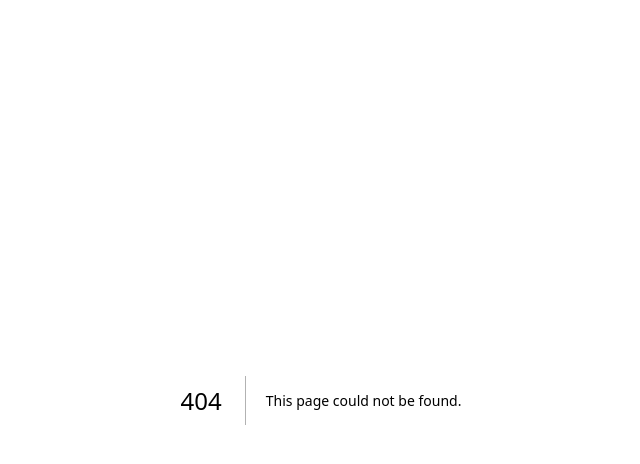
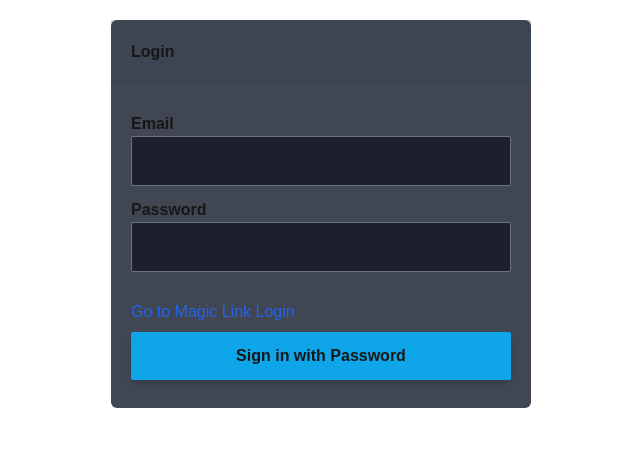
Before and after one commit to s-kvng/Ticketing-System, a Next.js app: page /login in a window 1280 px wide. Before the commit this address had no page. Shown: the top 464 px of the page, without its empty margins (319-959 px from the left). Built offline with nearby package versions, Linux system fonts and the light colour scheme.

Commit message:
ui: Implement login page :package:

```diff
--- a/src/app/layout.tsx
+++ b/src/app/layout.tsx
@@ -1,6 +1,13 @@
 import type { Metadata } from "next";
 import localFont from "next/font/local";
 import "./globals.css";
+
+<head>
+  <link
+    rel="stylesheet"
+    href="https://cdn.jsdelivr.net/npm/@picocss/pico@2/css/pico.min.css"
+  />
+</head>;
 
 const geistSans = localFont({
   src: "./fonts/GeistVF.woff",
@@ -28,7 +35,7 @@ export default function RootLayout({
       <body
         className={`${geistSans.variable} ${geistMono.variable} antialiased`}
       >
-        {children}
+        <main className=" container"> {children}</main>
       </body>
     </html>
   );
--- /dev/null
+++ b/src/app/login/page.tsx
@@ -0,0 +1,10 @@
+import Login from "@/components/form/login";
+import React from "react";
+
+const LoginPage = ({ searchParams }) => {
+  const wantMagicLink = searchParams.magicLink === "yes";
+
+  return <Login isPasswordLogin={!wantMagicLink} />;
+};
+
+export default LoginPage;
--- /dev/null
+++ b/src/components/form/login.tsx
@@ -0,0 +1,94 @@
+"use client";
+
+import { useRef } from "react";
+import Link from "next/link";
+
+const Login = ({ isPasswordLogin }) => {
+  const emailInputRef = useRef(null);
+  const passwordInputRef = useRef(null);
+
+  return (
+    <form
+      className="py-5"
+      onSubmit={(event) => {
+        event.preventDefault();
+        if (isPasswordLogin) {
+          alert("User wants to login with password");
+        } else {
+          alert("User wants to login with magic link");
+        }
+      }}
+    >
+      <article
+        className="bg-gray-900/80 rounded-md"
+        style={{ maxWidth: "420px", margin: "auto" }}
+      >
+        <header className=" bg-gray-700/20 p-5 font-bold">Login</header>
+        <fieldset className=" py-7 px-5">
+          <label htmlFor="email" className="font-semibold">
+            Email
+            <input
+              ref={emailInputRef}
+              className="block w-full bg-slate-950/60 text-white
+              border border-1 border-gray-500 rounded-sm p-3 mb-3 font-light "
+              type="email"
+              id="email"
+              name="email"
+              required
+            />
+          </label>
+          {isPasswordLogin && (
+            <label htmlFor="password" className="font-bold">
+              Password
+              <input
+                ref={passwordInputRef}
+                className="block w-full bg-slate-950/60 text-white border border-1 border-gray-500 rounded-sm p-3 font-light"
+                type="password"
+                id="password"
+                name="password"
+                required
+              />
+            </label>
+          )}
+        </fieldset>
+
+        {/* link */}
+        <p className="px-5 text-blue-600">
+          {isPasswordLogin ? (
+            <Link
+              href={{
+                pathname: "/login",
+                query: { magicLink: "yes" },
+              }}
+            >
+              Go to Magic Link Login
+            </Link>
+          ) : (
+            <Link
+              href={{
+                pathname: "/login",
+                query: { magicLink: "no" },
+              }}
+            >
+              Go to Password Login
+            </Link>
+          )}
+        </p>
+
+        {/* button */}
+        <div className="px-5 pt-2">
+          <button
+            className="bg-sky-500 w-full py-3 font-semibold mb-7
+            rounded-sm hover:bg-sky-400 shadow-md"
+            type="submit"
+          >
+            Sign in with
+            {isPasswordLogin ? " Password" : " Magic Link"}
+          </button>
+        </div>
+      </article>
+    </form>
+  );
+};
+
+export default Login;
```
